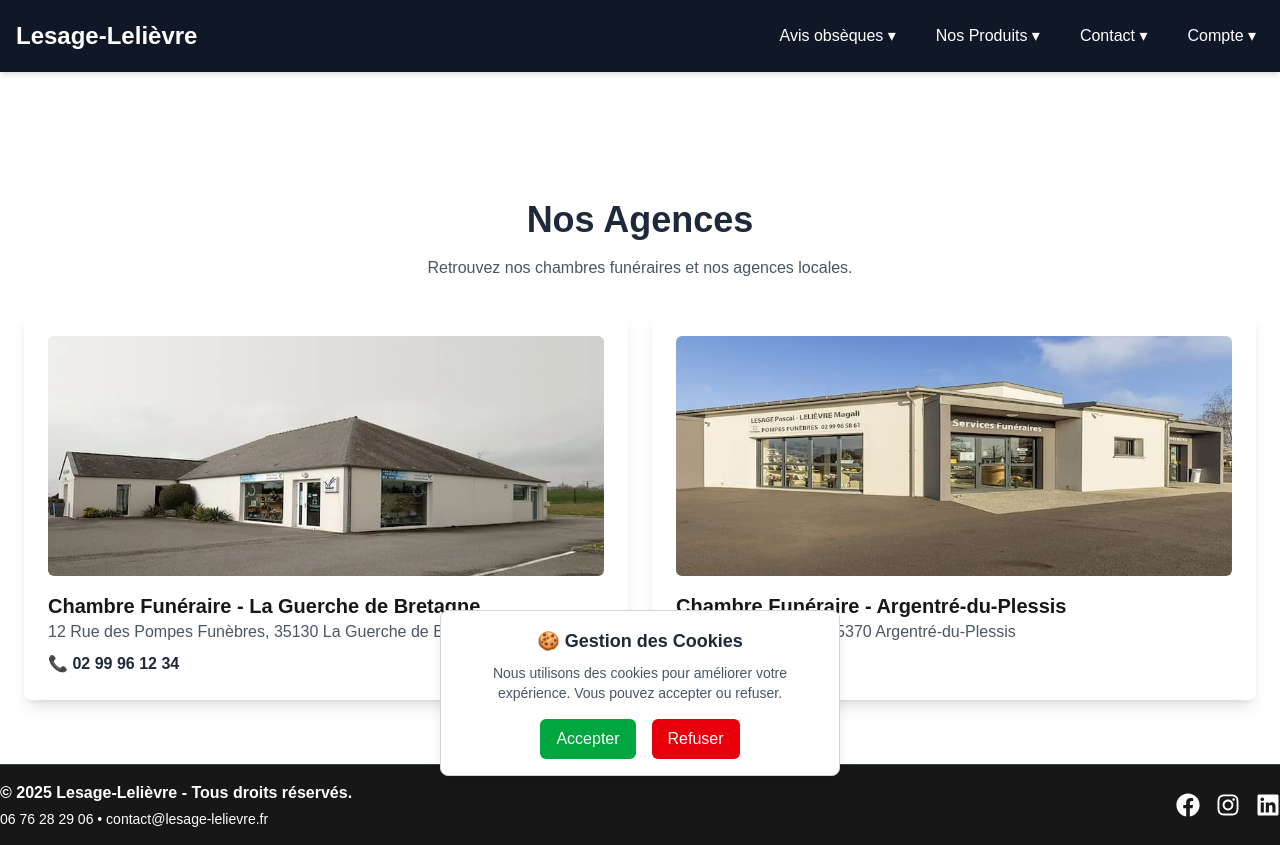
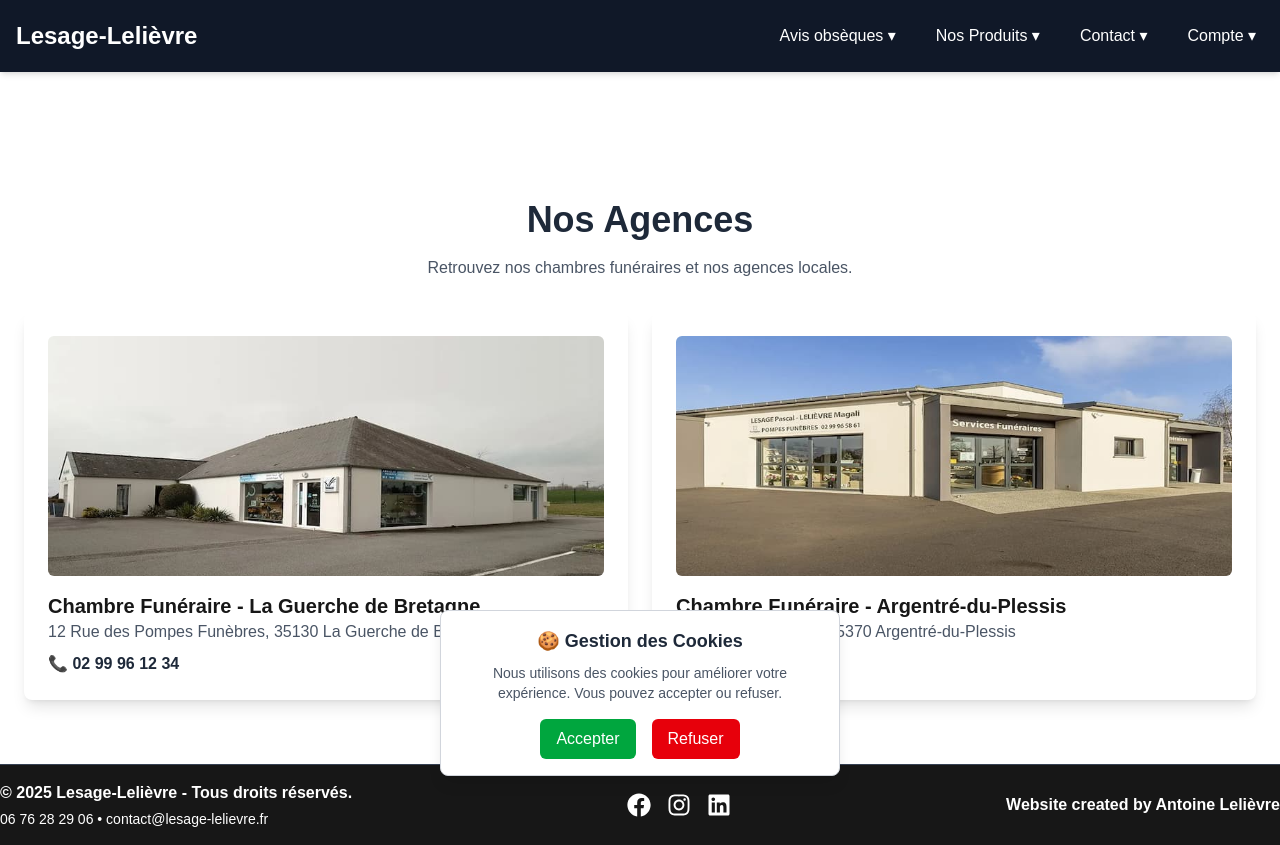
Before and after one commit to ATN35/lesage-lelievre, a Next.js app in the folder frontend/: page /contact/location in a window 1280 px wide. Built offline with nearby package versions, Linux system fonts and the light colour scheme.

Commit message:
footer upgrade

```diff
--- a/frontend/app/components/Footer.tsx
+++ b/frontend/app/components/Footer.tsx
@@ -4,22 +4,35 @@ export default function Footer() {
   return (
     <footer className="bg-gray-900 text-gray-400 p-6 border-t border-gray-700 w-full mt-auto">
       <div className="container mx-auto flex flex-col md:flex-row justify-between items-center">
+
         <div className="text-center md:text-left">
           <p className="text-white font-semibold">© 2025 Lesage-Lelièvre - Tous droits réservés.</p>
           <p className="text-sm mt-1">06 76 28 29 06 • contact@lesage-lelievre.fr</p>
         </div>
 
         <div className="flex space-x-4 mt-4 md:mt-0">
-          <a href="https://facebook.com" target="_blank" rel="noopener noreferrer" className="hover:text-white transition">
+          <a href="https://facebook.com" target="_blank" rel="noopener noreferrer" className="hover:text-white transition cursor-pointer">
             <FaFacebook size={24} />
           </a>
-          <a href="https://instagram.com" target="_blank" rel="noopener noreferrer" className="hover:text-white transition">
+          <a href="https://instagram.com" target="_blank" rel="noopener noreferrer" className="hover:text-white transition cursor-pointer">
             <FaInstagram size={24} />
           </a>
-          <a href="https://linkedin.com" target="_blank" rel="noopener noreferrer" className="hover:text-white transition">
+          <a href="https://linkedin.com" target="_blank" rel="noopener noreferrer" className="hover:text-white transition cursor-pointer">
             <FaLinkedin size={24} />
           </a>
         </div>
+
+        <div className="text-center mt-4 md:mt-0">
+          <a
+            href="https://github.com/ATN35"
+            target="_blank"
+            rel="noopener noreferrer"
+            className="text-white font-semibold cursor-pointer hover:text-blue-400 transition"
+          >
+            Website created by Antoine Lelièvre
+          </a>
+        </div>
+
       </div>
     </footer>
   );
```
